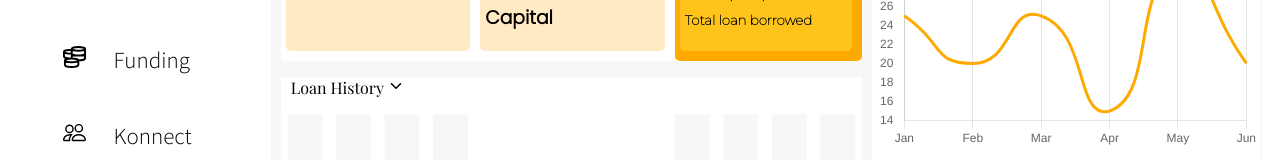
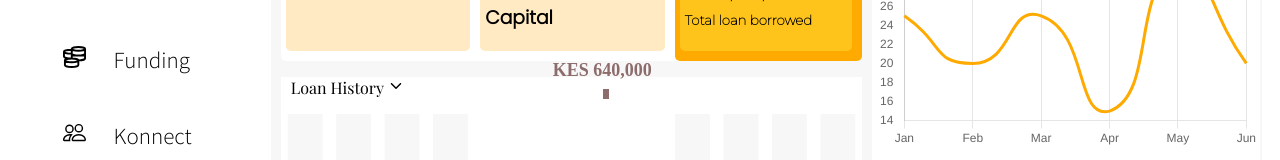
Before and after one commit to edewajosh/upgraded-octo-broccoli, a React (Create React App) app: page / in a window 1280 px wide. Shown: the part 308-468 px from the top of the page. Built offline with nearby package versions, Linux system fonts and the light colour scheme; the HTML template or start-up script is replaced by a standard one; a web font is replaced by a local one.

Commit message:
added more styling

```diff
--- a/src/components/funding/charts/BarChart.jsx
+++ b/src/components/funding/charts/BarChart.jsx
@@ -40,6 +40,7 @@ const BarChart = () => {
             legend: {
             display: false,
             }
+
         },
         scales: {
             xAxis: {
@@ -60,6 +61,10 @@ const BarChart = () => {
         <div className="barchart">
             <p className="barchartTitle">Loan History <IoIosArrowDown /></p>
             <Bar options={options} data={data} />
+            <div className="details">
+              <p className="legendDetails">KES 640,000</p>
+              <div className="vertical"></div>
+            </div>
         </div>
     )
 }
--- a/src/index.css
+++ b/src/index.css
@@ -347,3 +347,20 @@
   background-color: #ffffff;
   text-align: center;
 }
+.barchart .details {
+  position: relative;
+  bottom: 22em;
+  left: 17em;
+  line-height: 1px;
+}
+.barchart .details .legendDetails{
+  font-family: 'Times New Roman', Times, serif;
+  font-size: 18px;
+  font-weight: bolder;
+  color: #8d6c6c;
+}
+.barchart .details .vertical {
+  border-left: 6px solid #8d6c6c;
+  height: 10px;
+  margin-left: 50px;
+}
```
